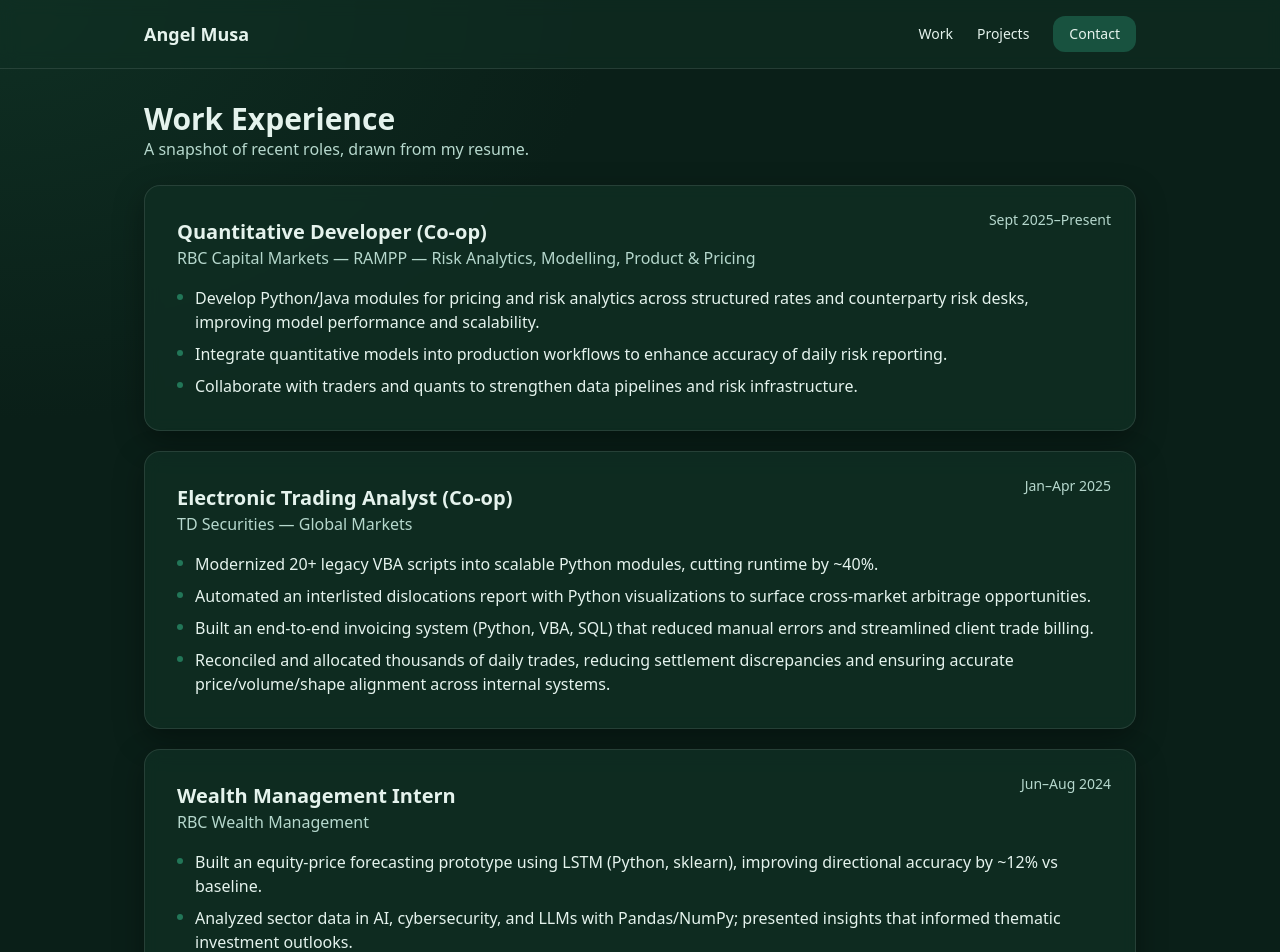
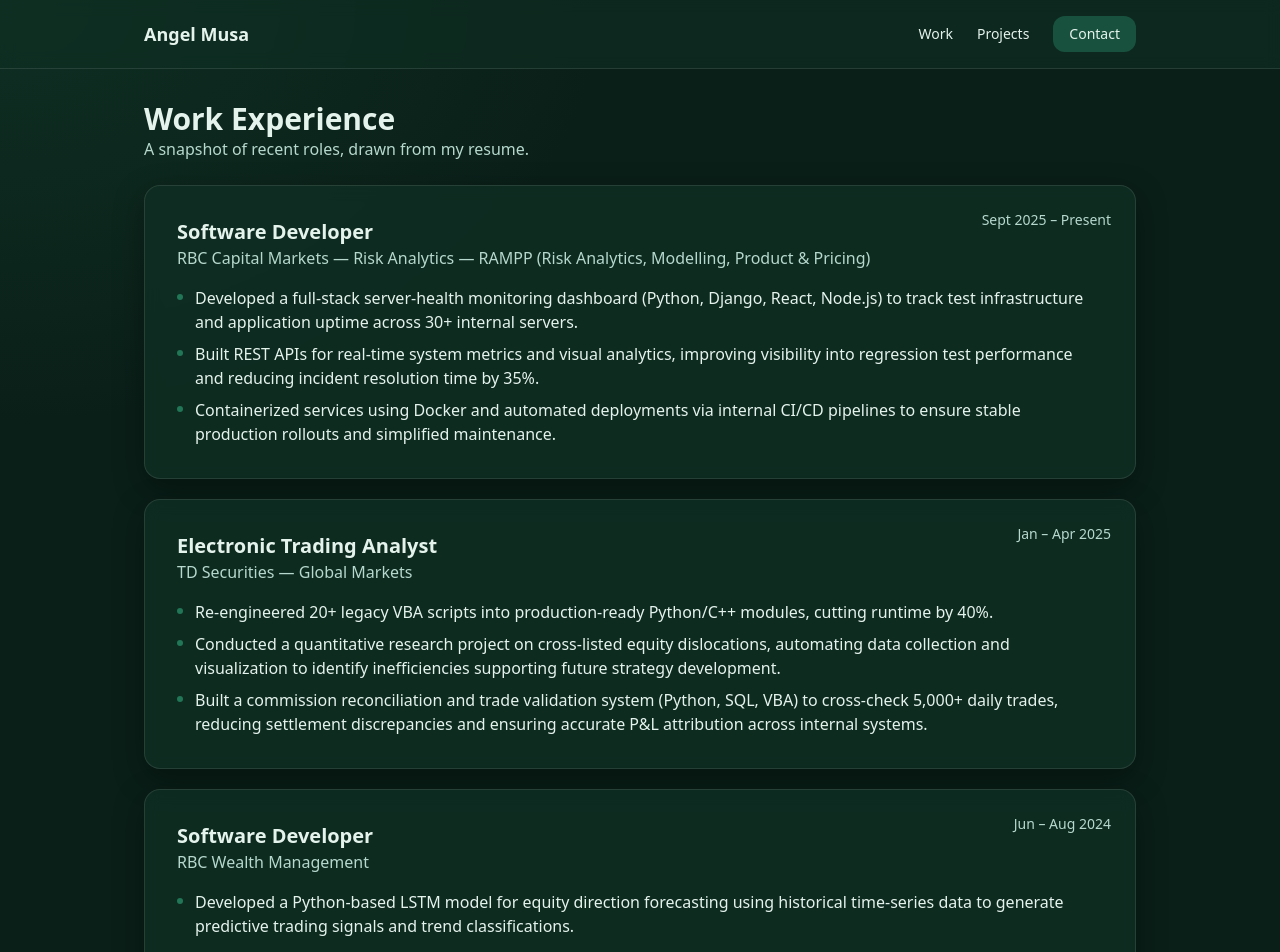
Before and after one commit to angel-musa/angelmusa, a Next.js app: page /work in a window 1280 px wide. Shown: the top 952 px of the page. Built offline with nearby package versions, Linux system fonts and the light colour scheme.

Commit message:
Updated work experience page

```diff
--- a/app/work/page.tsx
+++ b/app/work/page.tsx
@@ -11,40 +11,40 @@ type Role = {
 
 const ROLES: Role[] = [
   {
-    title: "Quantitative Developer (Co-op)",
+    title: "Software Developer",
     company: "RBC Capital Markets",
-    org: "RAMPP — Risk Analytics, Modelling, Product & Pricing",
-    when: "Sept 2025–Present",
+    org: "Risk Analytics — RAMPP (Risk Analytics, Modelling, Product & Pricing)",
+    when: "Sept 2025 – Present",
     bullets: [
-      "Develop Python/Java modules for pricing and risk analytics across structured rates and counterparty risk desks, improving model performance and scalability.",
-      "Integrate quantitative models into production workflows to enhance accuracy of daily risk reporting.",
-      "Collaborate with traders and quants to strengthen data pipelines and risk infrastructure.",
+      "Developed a full-stack server-health monitoring dashboard (Python, Django, React, Node.js) to track test infrastructure and application uptime across 30+ internal servers.",
+      "Built REST APIs for real-time system metrics and visual analytics, improving visibility into regression test performance and reducing incident resolution time by 35%.",
+      "Containerized services using Docker and automated deployments via internal CI/CD pipelines to ensure stable production rollouts and simplified maintenance.",
     ],
   },
   {
-    title: "Electronic Trading Analyst (Co-op)",
+    title: "Electronic Trading Analyst",
     company: "TD Securities — Global Markets",
-    when: "Jan–Apr 2025",
+    when: "Jan – Apr 2025",
     bullets: [
-      "Modernized 20+ legacy VBA scripts into scalable Python modules, cutting runtime by ~40%.",
-      "Automated an interlisted dislocations report with Python visualizations to surface cross-market arbitrage opportunities.",
-      "Built an end-to-end invoicing system (Python, VBA, SQL) that reduced manual errors and streamlined client trade billing.",
-      "Reconciled and allocated thousands of daily trades, reducing settlement discrepancies and ensuring accurate price/volume/shape alignment across internal systems.",
+      "Re-engineered 20+ legacy VBA scripts into production-ready Python/C++ modules, cutting runtime by 40%.",
+      "Conducted a quantitative research project on cross-listed equity dislocations, automating data collection and visualization to identify inefficiencies supporting future strategy development.",
+      "Built a commission reconciliation and trade validation system (Python, SQL, VBA) to cross-check 5,000+ daily trades, reducing settlement discrepancies and ensuring accurate P&L attribution across internal systems.",
     ],
   },
   {
-    title: "Wealth Management Intern",
+    title: "Software Developer",
     company: "RBC Wealth Management",
-    when: "Jun–Aug 2024",
+    when: "Jun – Aug 2024",
     bullets: [
-      "Built an equity-price forecasting prototype using LSTM (Python, sklearn), improving directional accuracy by ~12% vs baseline.",
-      "Analyzed sector data in AI, cybersecurity, and LLMs with Pandas/NumPy; presented insights that informed thematic investment outlooks.",
+      "Developed a Python-based LSTM model for equity direction forecasting using historical time-series data to generate predictive trading signals and trend classifications.",
+      "Integrated the model into a full-stack stock visualization dashboard featuring secure login, watchlists, and real-time news sentiment analysis scraped via Selenium for contextual insights.",
+      "Engineered automated data pipelines (Pandas, NumPy, SQL) to conduct sector-level quantitative research across AI, cybersecurity, and LLM industries.",
     ],
   },
   {
     title: "Frontend Developer",
     company: "Curatu.ai",
-    when: "Jan–Jun 2024",
+    when: "Jan – Jun 2024",
     bullets: [
       "Employed TypeScript to develop a robust and type-safe skeleton container for a webpage.",
       "Utilized Git for version control, committing changes for efficient review by the supervisor and team.",
```
